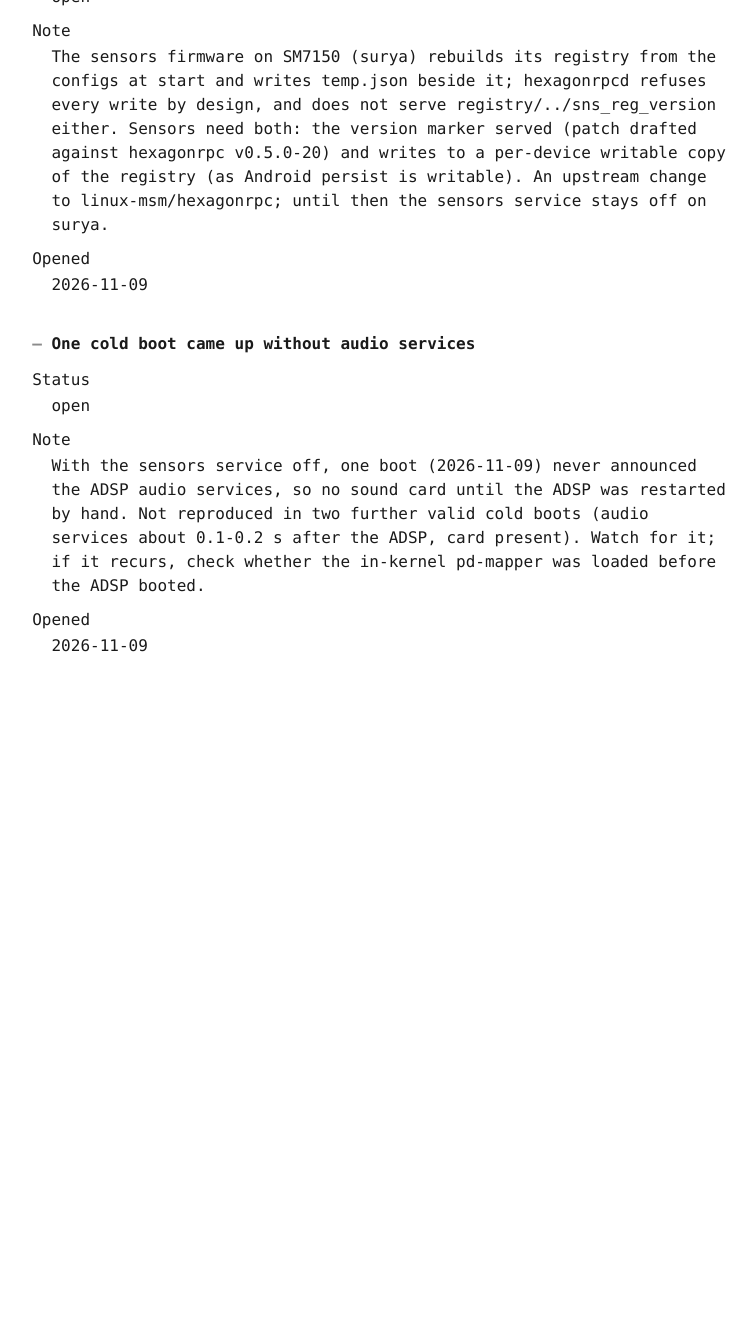
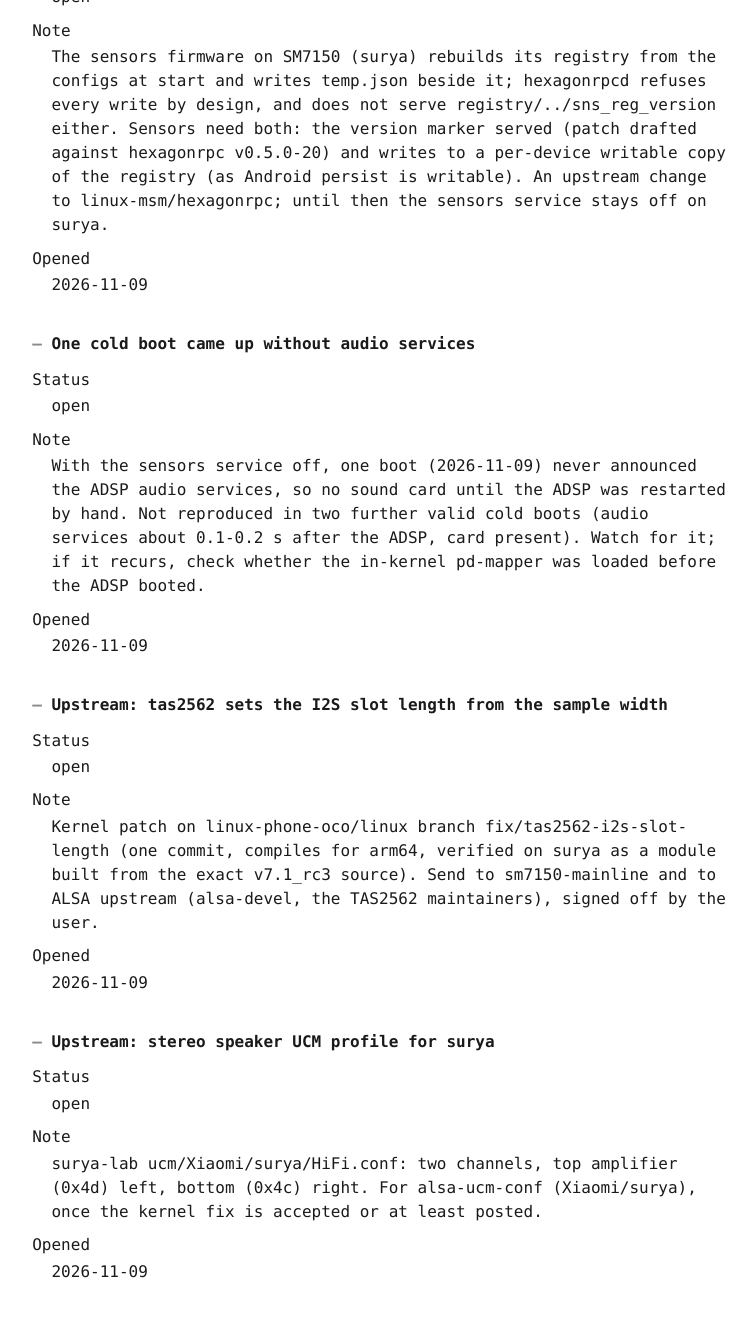
Before and after one commit to linux-phone-oco/docs, a Jekyll site: the page built from docs/backlog.md, in a window 1280 px wide and 1400 px high, scrolled down 2712 px. Shown: the top 1317 px of the window, without its empty margins (261-1017 px from the left). Built offline with Jekyll 4.4.1, drawn with Linux system fonts in a browser that asks for light colours; our own code applies the rules of GitHub Pages for plain Markdown files; before the commit the page ends 3486 px from its top, so only the background shows below that.

Commit message:
feat(data): stereo speakers on surya, and the two upstream items they need (#12)
audio-speaker: stereo, verified by ear through PipeWire, with what it depends on. New backlog:
upstream-tas2562-slot-length (the kernel fix) and upstream-ucm-surya-stereo (the profile).

Co-authored-by: lab agent session <agent@creation-guidelines>

```diff
--- a/data/backlog.json
+++ b/data/backlog.json
@@ -7,3 +7,5 @@
 {"id":"wcd937x-dt-aoncc","title":"WCD937x device tree: drop aoncc, clock the VA macro from q6afecc","status":"in-progress","note":"The boot hang (RCU stalls) with the WCD937x patch is the aoncc clock controller at 0x03380000, an SM8250 address with nothing near it in the SM7150 tree: with only aoncc disabled the phone boots (2026-11-09). Without aoncc the VA macro has no mclk, so the macros, SoundWire and the sound card stay deferred. Fix as SM8250 does: no aoncc, VA macro mclk from q6afecc. Audit tools and results in linux-phone-oco/surya-lab and on linux-phone-oco/linux#1.","opened":"2026-11-09"}
 {"id":"sensors-registry-writes","title":"ADSP sensors: let hexagonrpcd serve a writable sensor registry","status":"open","note":"The sensors firmware on SM7150 (surya) rebuilds its registry from the configs at start and writes temp.json beside it; hexagonrpcd refuses every write by design, and does not serve registry/../sns_reg_version either. Sensors need both: the version marker served (patch drafted against hexagonrpc v0.5.0-20) and writes to a per-device writable copy of the registry (as Android persist is writable). An upstream change to linux-msm/hexagonrpc; until then the sensors service stays off on surya.","opened":"2026-11-09"}
 {"id":"audio-cold-boot-race","title":"One cold boot came up without audio services","status":"open","note":"With the sensors service off, one boot (2026-11-09) never announced the ADSP audio services, so no sound card until the ADSP was restarted by hand. Not reproduced in two further valid cold boots (audio services about 0.1-0.2 s after the ADSP, card present). Watch for it; if it recurs, check whether the in-kernel pd-mapper was loaded before the ADSP booted.","opened":"2026-11-09"}
+{"id":"upstream-tas2562-slot-length","title":"Upstream: tas2562 sets the I2S slot length from the sample width","status":"open","note":"Kernel patch on linux-phone-oco/linux branch fix/tas2562-i2s-slot-length (one commit, compiles for arm64, verified on surya as a module built from the exact v7.1_rc3 source). Send to sm7150-mainline and to ALSA upstream (alsa-devel, the TAS2562 maintainers), signed off by the user.","opened":"2026-11-09"}
+{"id":"upstream-ucm-surya-stereo","title":"Upstream: stereo speaker UCM profile for surya","status":"open","note":"surya-lab ucm/Xiaomi/surya/HiFi.conf: two channels, top amplifier (0x4d) left, bottom (0x4c) right. For alsa-ucm-conf (Xiaomi/surya), once the kernel fix is accepted or at least posted.","opened":"2026-11-09"}
--- a/data/support_status.json
+++ b/data/support_status.json
@@ -1,4 +1,4 @@
-{"device_id":"xiaomi-surya","component_id":"audio-speaker","status":"works","notes":"Works on the stock Nura kernel (7.1-rc3) and device tree once the ADSP sensors service is off (see backlog adsp-sensor-crash-loop): heard by the user on 2026-11-09, then a 5-minute playback soak with 0 ADSP crashes, the sound card present throughout and 0 playback errors. Before that fix, sound lasted seconds: the ADSP crashed every 13-25 s.","updated":"2026-11-09"}
+{"device_id":"xiaomi-surya","component_id":"audio-speaker","status":"works","notes":"Stereo, both speakers, verified by ear on 2026-11-09 through PipeWire (left-only tone from the top speaker, right-only from the bottom). Needs two fixes not yet upstream: the tas2562 amplifier driver set 32-bit I2S slots on a link clocked for 16-bit, so the right channel fell outside the frame (kernel patch on linux-phone-oco/linux branch fix/tas2562-i2s-slot-length); and the packaged UCM profile is mono with no amplifier channel setup (stereo profile in surya-lab ucm/). Also needs the ADSP sensors service off (adsp-sensor-crash-loop). Both fixes are installed on the test phone, over package files a system update would replace.","updated":"2026-11-09"}
 {"device_id":"xiaomi-surya","component_id":"audio-headphone","status":"unknown","notes":"Not individually confirmed; grouped with mic/earpiece as still-WIP in the postmarketOS (now Nura) community-promotion notes.","updated":"2026-11-04"}
 {"device_id":"xiaomi-surya","component_id":"audio-mic","status":"broken","notes":"Explicitly called out as not yet working when the device moved from testing to community in pmOS packaging.","updated":"2026-11-04"}
 {"device_id":"xiaomi-surya","component_id":"audio-earpiece","status":"broken","notes":"Same source as audio-mic.","updated":"2026-11-04"}
--- a/docs/backlog.md
+++ b/docs/backlog.md
@@ -114,3 +114,29 @@ Note
 
 Opened
 : 2026-11-09
+
+
+<a id="upstream-tas2562-slot-length"></a>
+### Upstream: tas2562 sets the I2S slot length from the sample width
+
+Status
+: open
+
+Note
+: Kernel patch on linux-phone-oco/linux branch fix/tas2562-i2s-slot-length (one commit, compiles for arm64, verified on surya as a module built from the exact v7.1_rc3 source). Send to sm7150-mainline and to ALSA upstream (alsa-devel, the TAS2562 maintainers), signed off by the user.
+
+Opened
+: 2026-11-09
+
+
+<a id="upstream-ucm-surya-stereo"></a>
+### Upstream: stereo speaker UCM profile for surya
+
+Status
+: open
+
+Note
+: surya-lab ucm/Xiaomi/surya/HiFi.conf: two channels, top amplifier (0x4d) left, bottom (0x4c) right. For alsa-ucm-conf (Xiaomi/surya), once the kernel fix is accepted or at least posted.
+
+Opened
+: 2026-11-09
```
Also changed, not shown: docs/index.md (+1 -1 lines), docs/support_status.md (+1 -1 lines).
